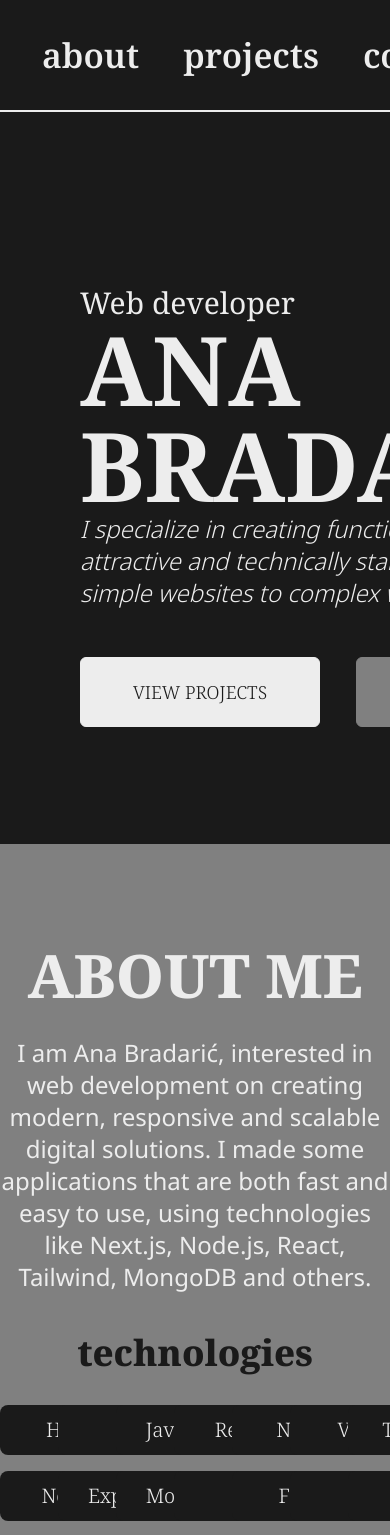
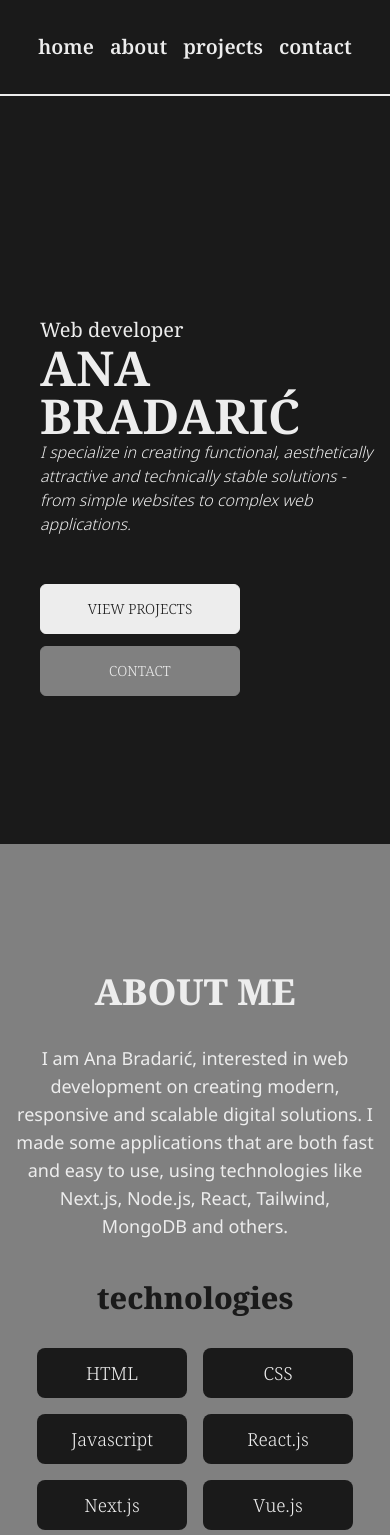
Before and after one commit to apalac13/Portfolio, a Next.js app in the folder portfolio/: page / in a window 390 px wide. Shown: the top 1535 px of the page. Built offline with nearby package versions, Linux system fonts and the light colour scheme.

Commit message:
#5 Made responsive

```diff
--- a/portfolio/src/app/globals.css
+++ b/portfolio/src/app/globals.css
@@ -9,6 +9,10 @@
   --color-gray-12: #d9d9d9;
   --color-gray-13: #ededed;
   --color-gold-20: #bfa25b;
+
+  --breakpoint-xxs: 30rem;
+  --breakpoint-mmd: 55rem;
+  --breakpoint-xxl: 70rem;
 }
 
 @layer base {
--- a/portfolio/src/app/layout.jsx
+++ b/portfolio/src/app/layout.jsx
@@ -9,6 +9,11 @@ export const metadata = {
   },
 };
 
+export const viewport = {
+  width: "device-width",
+  initialScale: 1,
+};
+
 export default function RootLayout({ children }) {
   return (
     <html lang="en" className={`${notoSans.variable} ${notoSerif.variable}`}>
--- a/portfolio/src/components/AboutMe.jsx
+++ b/portfolio/src/components/AboutMe.jsx
@@ -24,13 +24,13 @@ export default function AboutMe() {
   return (
     <section
       id="about"
-      className="w-full min-h-screen bg-gray-11 flex flex-col gap-10 justify-center items-center"
+      className="w-full min-h-screen bg-gray-11 flex flex-col gap-10 justify-center items-center py-32"
     >
       <div className="flex flex-col justify-center items-center gap-8">
-        <p className="uppercase text-gray-13 text-6xl font-serif font-extrabold ">
+        <p className="uppercase text-4xl text-gray-13 xl:text-6xl sm:text-5xl font-serif font-extrabold ">
           About me
         </p>
-        <p className="text-gray-13 text-2xl text-center">
+        <p className="text-gray-13 text-lg sm:text-xl xl:text-2xl text-center px-4">
           I am Ana Bradarić, interested in web development on creating modern,
           responsive and scalable digital solutions. I made some applications
           that are both fast and easy to use, using technologies like Next.js,
@@ -38,10 +38,10 @@ export default function AboutMe() {
         </p>
       </div>
       <div className="flex flex-col justify-center items-center gap-8">
-        <p className="font-serif text-gray-10 text-4xl font-extrabold">
+        <p className="font-serif text-gray-10 text-3xl xl:text-4xl font-extrabold">
           technologies
         </p>
-        <div className="grid grid-cols-7 gap-4">
+        <div className="xl:grid xl:grid-cols-7 flex flex-wrap justify-center  gap-4">
           {technologies.map((technology, index) => (
             <Technology key={index} text={technology} />
           ))}
--- a/portfolio/src/components/Button.jsx
+++ b/portfolio/src/components/Button.jsx
@@ -1,10 +1,9 @@
 "use client";
 
-export default function Button({ width, height, text, color }) {
+export default function Button({ text, color }) {
   return (
     <button
-      style={{ width, height }}
-      className={`flex items-center justify-center border rounded-md cursor-pointer
+      className={`flex items-center justify-center border rounded-md cursor-pointer w-60 h-[70px] max-xl:w-[220px] max-xl:h-[60px] max-sm:w-[200px] max-sm:h-[50px]
         ${
           (color === "white" && "border-gray-13 bg-gray-13") ||
           (color === "gray" && "border-gray-11 bg-gray-11")
@@ -13,7 +12,7 @@ export default function Button({ width, height, text, color }) {
     >
       <p
         className={`
-           text-lg font-serif font-light
+           text-lg max-xl:text-base max-sm:text-sm font-serif font-light
           ${
             (color === "white" && "text-gray-10") ||
             (color === "gray" && "text-gray-13")
--- a/portfolio/src/components/Contact.jsx
+++ b/portfolio/src/components/Contact.jsx
@@ -13,24 +13,26 @@ export default function Contact() {
       }}
     >
       <div className="absolute inset-0 bg-gray-10/60 "></div>
-      <div className="absolute w-full flex flex-col items-center gap-20 px-40 mt-36">
+      <div className="absolute w-full flex flex-col items-center gap-20 px-4 xxl:px-40 mt-36">
         <div className="w-full flex flex-col items-start gap-3 ">
-          <p className="font-serif font-extrabold text-gray-13 text-6xl ml-2">
+          <p className="font-serif font-extrabold text-gray-13 text-4xl xl:text-6xl sm:text-5xl ml-2">
             CONTACT
           </p>
           <div className="w-full h-px bg-gray-13"></div>
-          <div className="flex gap-2 font-serif  text-gray-13 text-4xl ml-2">
-            <span>CLICK TO SEND &#8594;</span>
+          <div className="flex flex-col items-start mmd:flex-row gap-2 font-serif  text-gray-13 text-2xl sm:text-3xl mmd:text-4xl  ml-2">
+            <span>CLICK TO SEND</span>
             <a
               href="mailto:anabradaric77@gmail.com"
               className=" hover:text-gold-20 transition-colors"
             >
-              anabradaric77@gmail.com
+              &#8594; anabradaric77@gmail.com
             </a>
           </div>
         </div>
         <div className="flex flex-col gap-9">
-          <p className="font-serif text-gray-13 text-4xl">OR</p>
+          <p className="font-serif text-gray-13 text-2xl sm:text-3xl mmd:text-4xl">
+            OR
+          </p>
           <div className="flex gap-6">
             <a
               href="https://www.linkedin.com/in/ana-palac-210a98318"
@@ -41,8 +43,9 @@ export default function Contact() {
               <Image
                 src={linkedin}
                 alt="Linkedin icon"
-                width={70}
-                height={70}
+                width={60}
+                height={60}
+                className="mmd:w-[70px] h-[70px]"
                 priority
               />
             </a>
@@ -56,8 +59,9 @@ export default function Contact() {
               <Image
                 src={whatsapp}
                 alt="Whatsapp icon"
-                width={70}
-                height={70}
+                width={60}
+                height={60}
+                className="mmd:w-[70px] h-[70px]"
                 priority
               />
             </a>
--- a/portfolio/src/components/Landing.jsx
+++ b/portfolio/src/components/Landing.jsx
@@ -9,29 +9,23 @@ export default function Landing() {
       className="relative bg-gray-10 w-screen h-screen text-gray-13"
     >
       <Navigation />
-      <div className="w-3/4 absolute top-[60%] left-20  translate-y-[-50%] flex flex-col gap-12 justify-center items-start  ">
+      <div className=" w-full xxs:w-3/4 absolute top-[60%] xxs:left-20 pl-10 pr-2 xxs:pl-0 xxs:pr-0  translate-y-[-50%] flex flex-col gap-12 justify-center items-start    ">
         <div className="text-left">
-          <p className="font-serif text-3xl">Web developer</p>
-          <p className=" font-serif text-8xl font-bold">ANA BRADARIĆ</p>
-          <p className="font-sans font-light italic text-2xl  ">
+          <p className="font-serif text-3xl max-xl:text-2xl max-sm:text-xl">
+            Web developer
+          </p>
+          <p className=" font-serif text-8xl max-xl:text-7xl max-sm:text-5xl font-bold">
+            ANA BRADARIĆ
+          </p>
+          <p className="font-sans font-light italic text-2xl max-xl:text-lg max-sm:text-base  ">
             I specialize in creating functional, aesthetically attractive and
             technically stable solutions - from simple websites to complex web
             applications.
           </p>
         </div>
-        <div className="flex gap-9">
-          <Button
-            width={"240px"}
-            height={"70px"}
-            text={"VIEW PROJECTS"}
-            color={"white"}
-          />
-          <Button
-            width={"240px"}
-            height={"70px"}
-            text={"CONTACT"}
-            color={"gray"}
-          />
+        <div className="flex flex-row max-sm:flex-col max-sm:gap-3 gap-9">
+          <Button text={"VIEW PROJECTS"} color={"white"} />
+          <Button text={"CONTACT"} color={"gray"} />
         </div>
       </div>
     </section>
--- a/portfolio/src/components/Navigation.jsx
+++ b/portfolio/src/components/Navigation.jsx
@@ -9,11 +9,11 @@ export default function Navigation() {
   ];
 
   return (
-    <nav className="w-full h-28 flex gap-11 items-center justify-center  border-b-2 border-gray-13 fixed z-20">
+    <nav className="w-full h-24 flex items-center justify-center gap-4 border-b-2 border-gray-13 fixed z-20 sm:gap-9 xl:h-28 xl:gap-11">
       {navItems.map((item, index) => (
         <Link
           href={item.link}
-          className=" text-[34px] font-semibold font-serif cursor-pointer"
+          className="text-xl sm:text-2xl xl:text-[34px] font-semibold font-serif cursor-pointer  "
           key={index}
         >
           {item.name}
--- a/portfolio/src/components/Projects.jsx
+++ b/portfolio/src/components/Projects.jsx
@@ -43,7 +43,7 @@ export default function Projects() {
       className="w-full min-h-screen bg-gray-12 flex flex-col gap-10 justify-center items-center"
     >
       <div className="w-full flex flex-col gap-20 items-center justify-center p-6 my-24">
-        <p className="uppercase text-gray-10 text-6xl font-serif font-extrabold">
+        <p className="uppercase text-gray-10 text-4xl xl:text-6xl sm:text-5xl font-serif font-extrabold">
           Projects
         </p>
         <div className="flex flex-col gap-6">
--- a/portfolio/src/components/Technology.jsx
+++ b/portfolio/src/components/Technology.jsx
@@ -4,7 +4,9 @@ export default function Technology({ text }) {
       type="button"
       className="w-[150px] h-[50px] flex items-center justify-center bg-gray-10 rounded-lg cursor-pointer "
     >
-      <p className=" font-serif font-light text-gray-13 text-[20px]">{text}</p>
+      <p className=" font-serif font-light text-gray-13 sm:text-[20px] text-lg">
+        {text}
+      </p>
     </button>
   );
 }
```
Also changed, not shown: portfolio/src/components/Project.jsx (+21 -11 lines).
